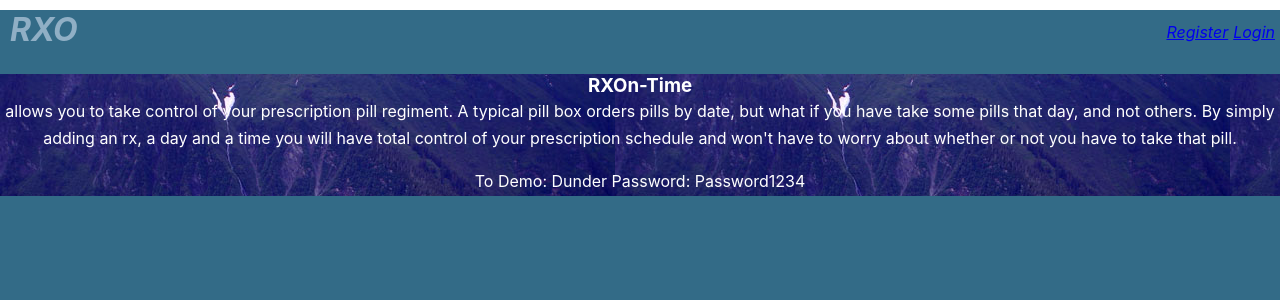
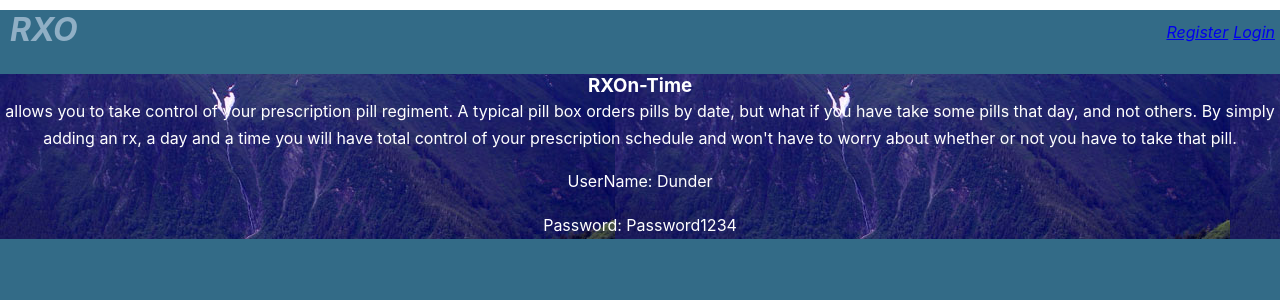
Before and after one commit to rahmor/rxo-client, a React (Create React App) app: page / in a window 1280 px wide. Shown: the top 300 px of the page. Built offline with nearby package versions, Linux system fonts and the light colour scheme.

Commit message:
change landing

```diff
--- a/src/LandingPage/LandingPage.js
+++ b/src/LandingPage/LandingPage.js
@@ -28,7 +28,8 @@ class LandingPage extends Component {
               schedule and won't have to worry about whether or not you have to
               take that pill.
             </p>
-            <p>To Demo: Dunder Password: Password1234</p>
+            <p>UserName: Dunder </p>
+            <p>Password: Password1234</p>
           </section>
         </main>
       </div>
```
